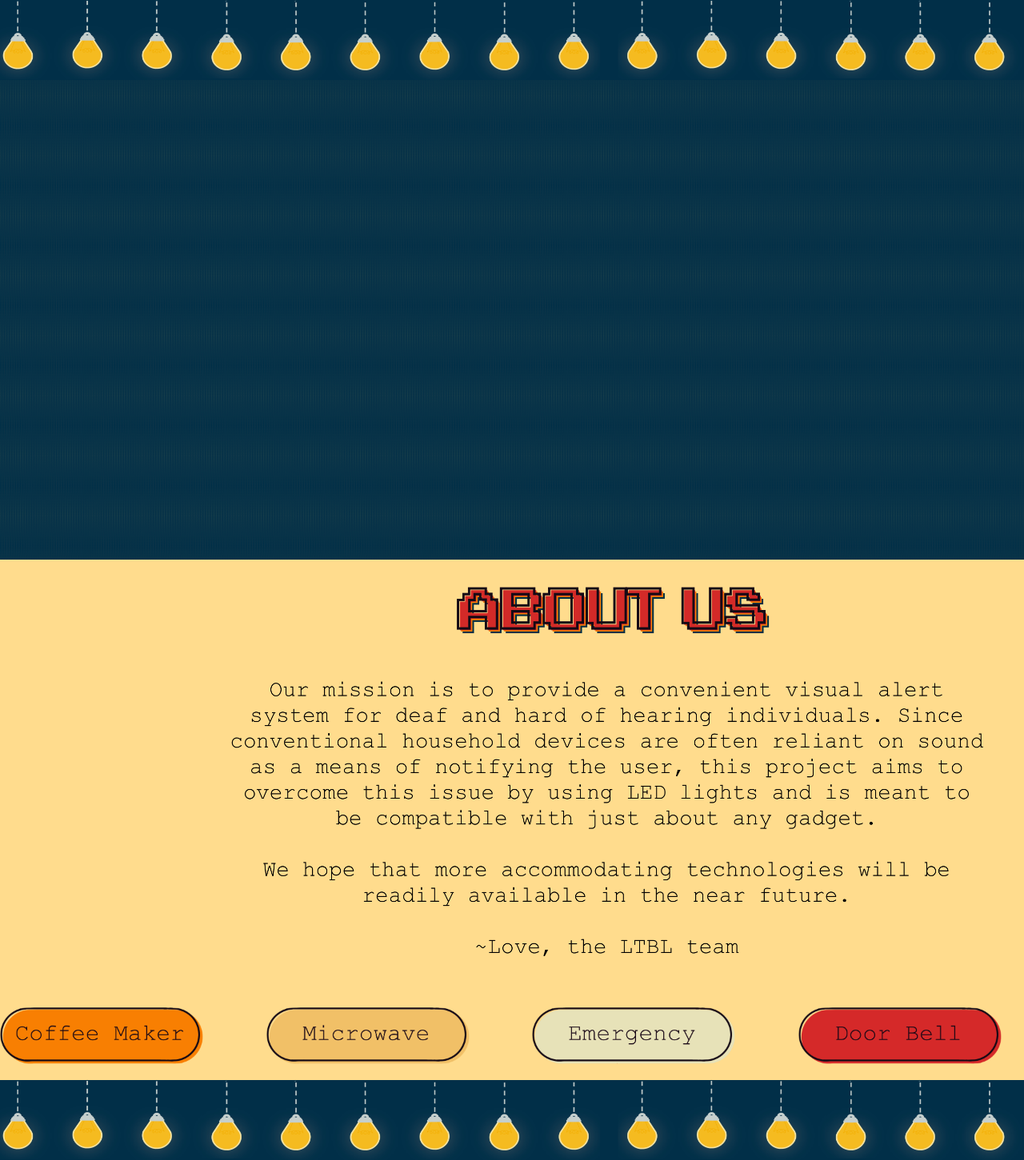
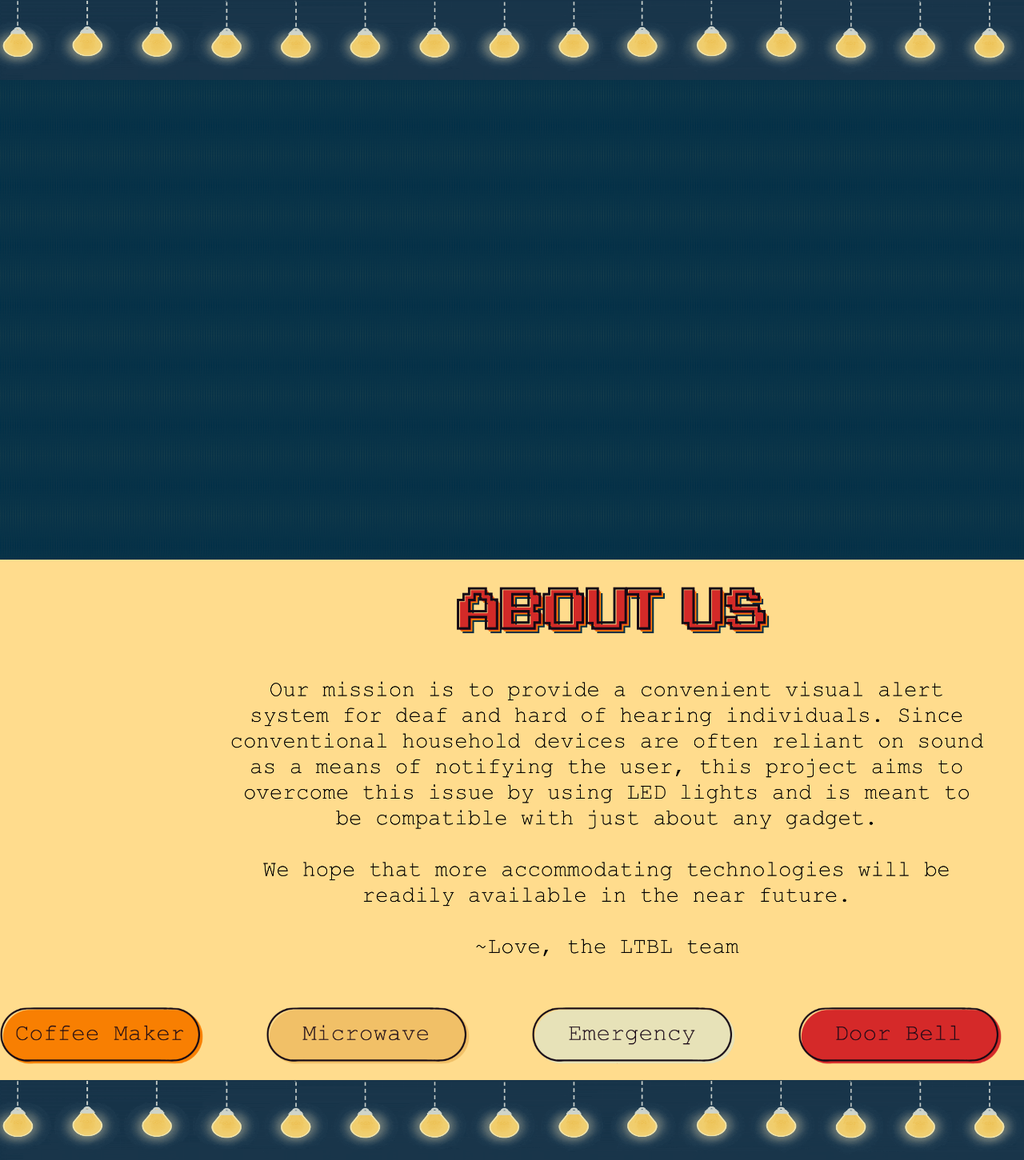
Before and after one commit to ggs5427/LetThereBeLight, an Angular app in the folder let-there-be-light/: page / in a window 1280 px wide. Shown: the top 1451 px of the page at 80% size. Built offline with nearby package versions, Linux system fonts and the light colour scheme.

Commit message:
added banner gif

```diff
--- a/let-there-be-light/src/app/app.component.html
+++ b/let-there-be-light/src/app/app.component.html
@@ -1,4 +1,4 @@
-<img src="../assets/Banner.PNG" width="1520" height="100">
+<img src="../assets/Banner.gif" width="1520" height="100">
 <img src="../assets/LTBL.gif" width="1520" height="600">
 <img src="../assets/A.PNG" width="1520" height="560" >
 
@@ -27,4 +27,4 @@
 </div>
 <br>
 
-<img src="../assets/Banner.PNG" width="1520" height="100">
+<img src="../assets/Banner.gif" width="1520" height="100">
```
Also changed, not shown: let-there-be-light/src/assets/Banner.gif.
